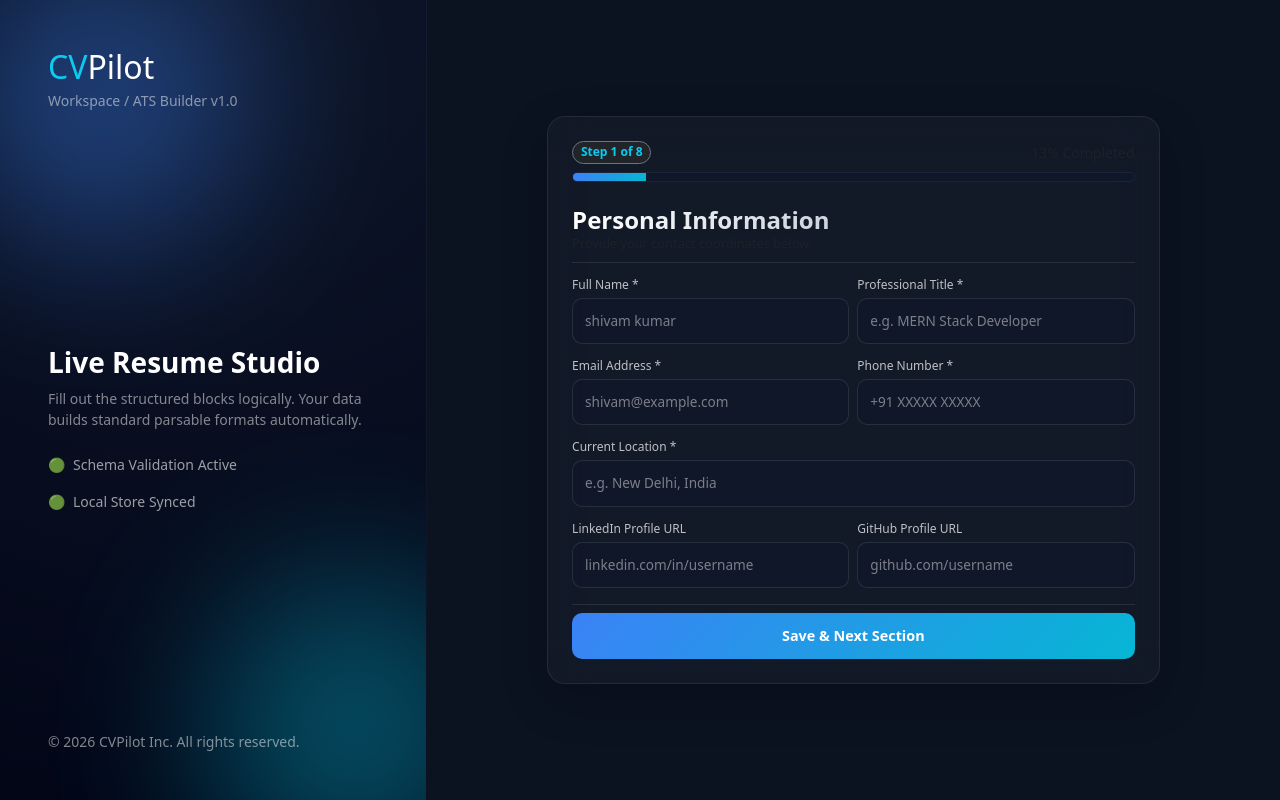
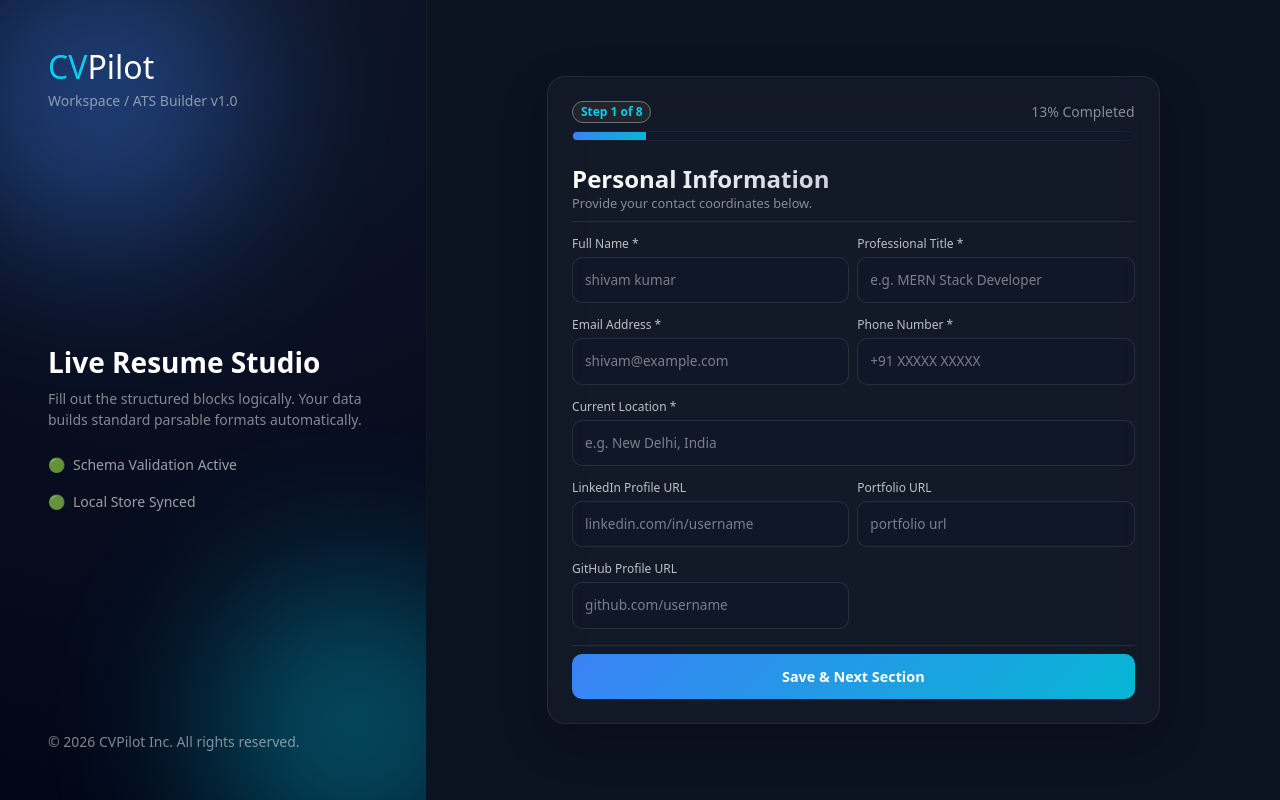
Before and after one commit to Shivam16a/CVpilot, a React (Vite) app in the folder client/: page /build-resume in a window 1280 px wide. Built offline with nearby package versions, Linux system fonts and the light colour scheme; no server answers.

Commit message:
adding just get request for edit details

```diff
--- a/client/index.html
+++ b/client/index.html
@@ -11,6 +11,11 @@
   <!-- Bootstrap icon -->
   <link rel="stylesheet" href="https://cdn.jsdelivr.net/npm/bootstrap-icons@1.11.3/font/bootstrap-icons.min.css" />
 
+  <!-- FaFa Icon CDN -->
+  <link rel="stylesheet" href="https://cdnjs.cloudflare.com/ajax/libs/font-awesome/6.5.2/css/all.min.css"
+    integrity="sha512-SnH5WK+bZxgPHs44uWIX+LLJAJ9/2PkPKZ5QiAj6Ta86w+fsb2TkcmfRyVX3pBnMFcV7oQPJkl9QevSCWr3W6A=="
+    crossorigin="anonymous" referrerpolicy="no-referrer" />
+
   <title>CVPilot</title>
 </head>
 
--- a/client/src/components/ResumePreview.jsx
+++ b/client/src/components/ResumePreview.jsx
@@ -1,5 +1,6 @@
 // client/src/components/ResumePreview.jsx
 import React from 'react';
+import { Link } from 'react-router-dom'
 import { useResumeStore } from '../store/useResumeStore';
 import FinalReviewStep from './steps/FinalReviewStep';
 
@@ -60,6 +61,8 @@ export default function ResumePreview() {
                     <div className="d-flex flex-wrap justify-content-center gap-2 mt-1 text-muted" style={{ fontSize: '10px' }}>
                         {personalInfo?.email && <span>{renderSafeText(personalInfo.email)}</span>}
                         {personalInfo?.phone && <span>• {renderSafeText(personalInfo.phone)}</span>}
+                        {personalInfo?.linkedin && <Link to={renderSafeText(personalInfo.linkedin)} className="text-primary fw-semibold text-decoration-none"><i className="fab fa-linkedin"></i> Linkdin</Link>}
+                        {personalInfo?.github && <Link to={renderSafeText(personalInfo.github)} className="text-muted fw-semibold text-decoration-none"><i className="fab fa-github-square"></i> GitHub</Link>}
                         {personalInfo?.location && <span>• {renderSafeText(personalInfo.location)}</span>}
                     </div>
                 </div>
@@ -107,12 +110,12 @@ export default function ResumePreview() {
                 {/* 5. PROJECTS */}
                 {projects && getSafeArray(projects).length > 0 && (
                     <div className="mb-3">
-                        <h6 className="fw-bold text-uppercase border-bottom border-dark pb-1 mb-1" style={{ fontSize: '11px', letterSpacing: '0.5px' }}>Key Projects</h6>
+                        <h6 className="fw-bold text-uppercase border-bottom border-dark pb-1 mb-1" style={{ fontSize: '11px', letterSpacing: '0.5px' }}>Projects</h6>
                         {getSafeArray(projects).map((proj, index) => (
                             <div key={index} className="mb-2">
                                 <div className="d-flex justify-content-between fw-bold text-dark">
                                     <span>{renderSafeText(proj.name)} {proj.techStack && <span className="fw-normal text-muted" style={{ fontSize: '10px' }}>({getSafeArray(proj.techStack).join(', ')})</span>}</span>
-                                    <span className="fw-normal text-muted" style={{ fontSize: '10px' }}>{renderSafeText(proj.liveLink)}</span>
+                                    <span className="fw-normal text-muted" style={{ fontSize: '10px' }}><Link to={renderSafeText(proj.liveLink)} className='text-muted fw-normal text-decoration-none'>{renderSafeText(proj.liveLink)}</Link></span>
                                 </div>
                                 <p className="m-0 text-secondary mt-0.5">{renderSafeText(proj.description)}</p>
                             </div>
--- a/client/src/components/ResumeWizard.jsx
+++ b/client/src/components/ResumeWizard.jsx
@@ -40,7 +40,7 @@ export default function ResumeWizard() {
                         <span className="badge bg-dark border border-secondary px-2.5 py-1.5 rounded-pill text-info small">
                             Step {currentStep} of {totalSteps}
                         </span>
-                        <span className="text-muted small">
+                        <span className="text-white-50 small">
                             {progressPercentage}% Completed
                         </span>
                     </div>
--- a/client/src/components/steps/PersonalInfoForm.jsx
+++ b/client/src/components/steps/PersonalInfoForm.jsx
@@ -46,7 +46,7 @@ export default function PersonalInfoForm() {
                 <h4 className="fw-bold mb-0" style={{ background: 'linear-gradient(to right, #fff, #94a3b8)', WebkitBackgroundClip: 'text', WebkitTextFillColor: 'transparent' }}>
                     Personal Information
                 </h4>
-                <p className="text-muted small mb-0" style={{ fontSize: '0.8rem' }}>Provide your contact coordinates below.</p>
+                <p className="text-white-50 small mb-0" style={{ fontSize: '0.8rem' }}>Provide your contact coordinates below.</p>
             </div>
             <hr className="border-secondary opacity-25 my-2" />
 
@@ -121,6 +121,16 @@ export default function PersonalInfoForm() {
                 </div>
 
                 <div className="col-12 col-sm-6">
+                    <label className="form-label small text-light opacity-75 fw-medium mb-1" style={{ fontSize: '0.75rem' }}>Portfolio URL</label>
+                    <input
+                        {...register('portfolio')}
+                        placeholder = "portfolio url"
+                        className = "form-control glass-input py-1.5"
+                        style = {{ fontSize: '0.85rem' }}
+                    />
+                </div>
+
+                <div className="col-12 col-sm-6">
                     <label className="form-label small text-light opacity-75 fw-medium mb-1" style={{ fontSize: '0.75rem' }}>GitHub Profile URL</label>
                     <input
                         {...register('github')}
--- a/client/src/pages/BuildResume.jsx
+++ b/client/src/pages/BuildResume.jsx
@@ -1,26 +1,65 @@
 // client/src/pages/BuildResume.jsx
-import React from 'react';
+import React, { useEffect, useState } from 'react';
 import DashboardLayout from '../components/DashboardLayout';
 import ResumeWizard from '../components/ResumeWizard';
 import ResumePreview from '../components/ResumePreview';
 import { useResumeStore } from '../store/useResumeStore';
 
 export default function BuildResume() {
-    const { currentStep } = useResumeStore();
+    const { currentStep, setFullResume, setStep } = useResumeStore();
+    const [pageLoading, setPageLoading] = useState(true);
+
+    useEffect(() => {
+        const checkExistingResume = async () => {
+            try {
+                const token = localStorage.getItem('token');
+                const response = await fetch('http://localhost:6050/api/resume/get-resume', {
+                    method: 'GET',
+                    headers: { 'Authorization': `Bearer ${token}` }
+                });
+                const resData = await response.json();
+
+                if (resData.success && resData.resume) {
+                    // 1. Local global store me data load karo
+                    setFullResume(resData.resume);
+                    // 2. Direct Step 8 (Final Preview Canvas) par jump karo
+                    setStep(8);
+                }
+            } catch (error) {
+                console.error("Persistence check failed:", error);
+            } finally {
+                setPageLoading(false);
+            }
+        };
+        checkExistingResume();
+    }, [setFullResume, setStep]);
+
+    if (pageLoading) {
+        return (
+            <DashboardLayout title="Loading Studio...">
+                <div className="d-flex justify-content-center align-items-center" style={{ minHeight: '60vh' }}>
+                    <div className="spinner-border text-info" role="status">
+                        <span className="visually-hidden">Syncing Cloud...</span>
+                    </div>
+                </div>
+            </DashboardLayout>
+        );
+    }
 
     return (
-        <DashboardLayout title={currentStep === 8 ? "Review Your Application Canvas" : "Live Resume Studio"}>
+        <DashboardLayout title={currentStep === 8 ? "Review and Download Master Copy" : "Live Resume Studio"}>
             <div className="row g-3 justify-content-center">
                 {currentStep === 8 ? (
-                    /* Last step par pure width me bada aur professional preview canvas dikhega */
                     <div className="col-12 animate-fade-in">
                         <ResumePreview />
                     </div>
                 ) : (
-                    /* Step 1 se 7 tak sirf single focused form panel dikhega bina side distraction ke */
-                    <div className="col-12 col-xl-10">
-                        <ResumeWizard />
-                    </div>
+                    <>
+                        <div className="col-12 col-xl-10">
+                            <ResumeWizard />
+                        </div>
+
+                    </>
                 )}
             </div>
         </DashboardLayout>
--- a/client/src/store/useResumeStore.js
+++ b/client/src/store/useResumeStore.js
@@ -23,4 +23,9 @@ export const useResumeStore = create((set) => ({
                 [section]: { ...state.resumeData[section], ...data },
             },
         })),
+    // New Action: Full hydration loader from Database
+    setFullResume: (data) => set({ resumeData: data }),
+
+    resetForm: () => set({ currentStep: 1, resumeData: { personalInfo: {}, summary: '', skills: [], education: [], experience: [], projects: [], certifications: [], languages: [] } })
+
 }));
```
Also changed, not shown: 2 other files (tests, documents, lock files or other folders).
